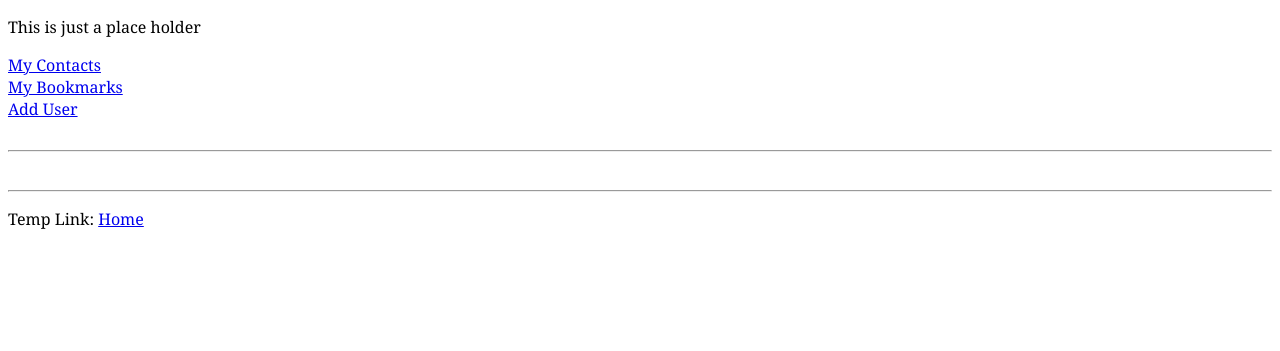
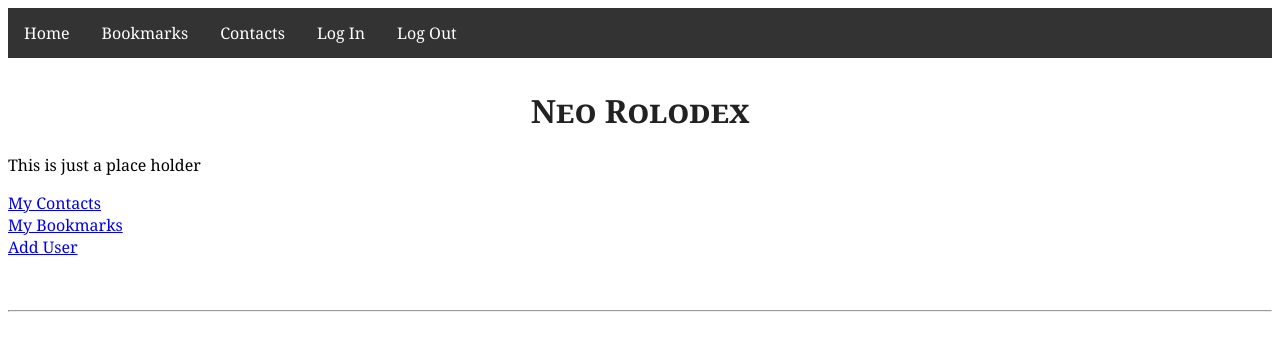
Before and after one commit to TMDStudios/neo_rolodex, a Flask app: page / in a window 1280 px wide. Shown: the top 351 px of the page. Run offline with Flask 2, Linux system fonts and the light colour scheme.

Commit message:
Added Nav Bar

```diff
--- a/app/static/css/style.css
+++ b/app/static/css/style.css
@@ -144,3 +144,34 @@
     margin-left: auto;
     margin-right: auto;
 }
+.home_image {
+    display: block;
+    margin-left: auto;
+    margin-right: auto;
+}
+.home_title {
+    padding-top: 10px;
+    color: rgb(34, 34, 34);
+    font-variant-caps: small-caps;
+    text-align: center;
+}
+.navbar {
+    list-style-type: none;
+    margin: 0;
+    padding: 0;
+    overflow: hidden;
+    background-color: #333;
+}
+.nav_item {
+    float: left;
+}
+.nav_link {
+    display: block;
+    color: white;
+    text-align: center;
+    padding: 14px 16px;
+    text-decoration: none;
+}
+.nav_link:hover {
+    background-color: #111;
+}
--- a/app/templates/base.html
+++ b/app/templates/base.html
@@ -11,9 +11,14 @@
     {% endblock %}
 </head>
 <body>
+    <ul class="navbar">
+        <li class="nav_item"><a class="nav_link" href="/">Home</a></li>
+        <li class="nav_item"><a class="nav_link" href="/bookmarks/">Bookmarks</a></li>
+        <li class="nav_item"><a class="nav_link" href="/contacts/">Contacts</a></li>
+        <li class="nav_item"><a class="nav_link" href="/login/">Log In</a></li>
+        <li class="nav_item"><a class="nav_link" href="/logout/">Log Out</a></li>
+    </ul>
     {% block body %}
     {% endblock %}
-    <hr>
-    <p>Temp Link: <a href="/">Home</a></p>
 </body>
 </html>
--- a/app/templates/index.html
+++ b/app/templates/index.html
@@ -5,6 +5,7 @@
 {% endblock %}
 
 {% block body %}
+  <h1 class="home_title">Neo Rolodex</h1>
   {% if logged_in %}
   <p>Logged in as {{ current_user }}</p>
   {% endif %}
@@ -21,7 +22,7 @@
   <a href="/add_user/">Add User</a>
   <br>
   {% endif %}
-
+  <br>
   <br>
   <hr>
   <br>
--- a/app/views.py
+++ b/app/views.py
@@ -1,6 +1,6 @@
 from app import app
-from forms import BookmarkForm, ContactForm, UserForm, UserLoginForm
-from models import db, Bookmark, Contact, User
+from .forms import BookmarkForm, ContactForm, UserForm, UserLoginForm
+from .models import db, Bookmark, Contact, User
 from flask import render_template, request, redirect, flash
 from flask_login import login_user, LoginManager, login_required, logout_user
 from werkzeug.security import generate_password_hash, check_password_hash
```
